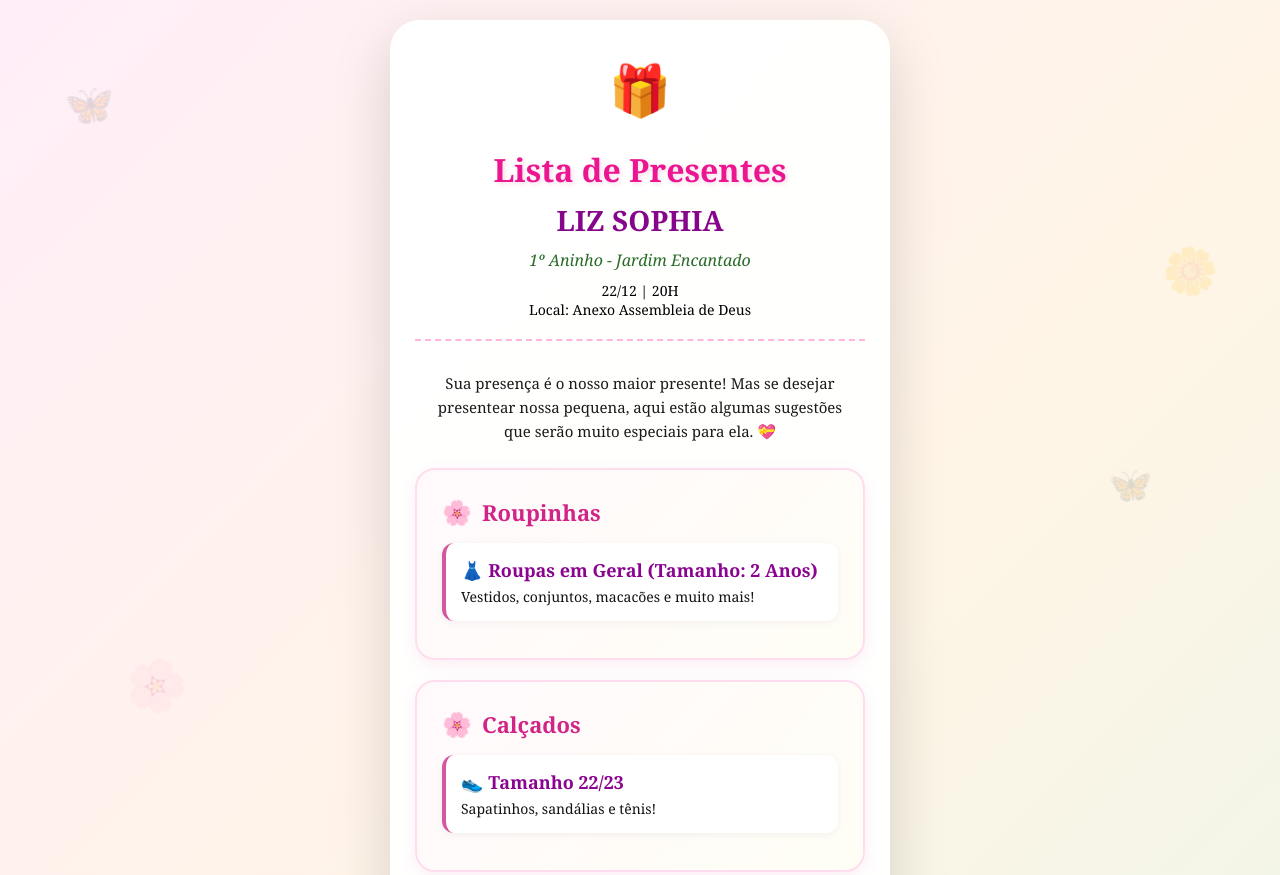
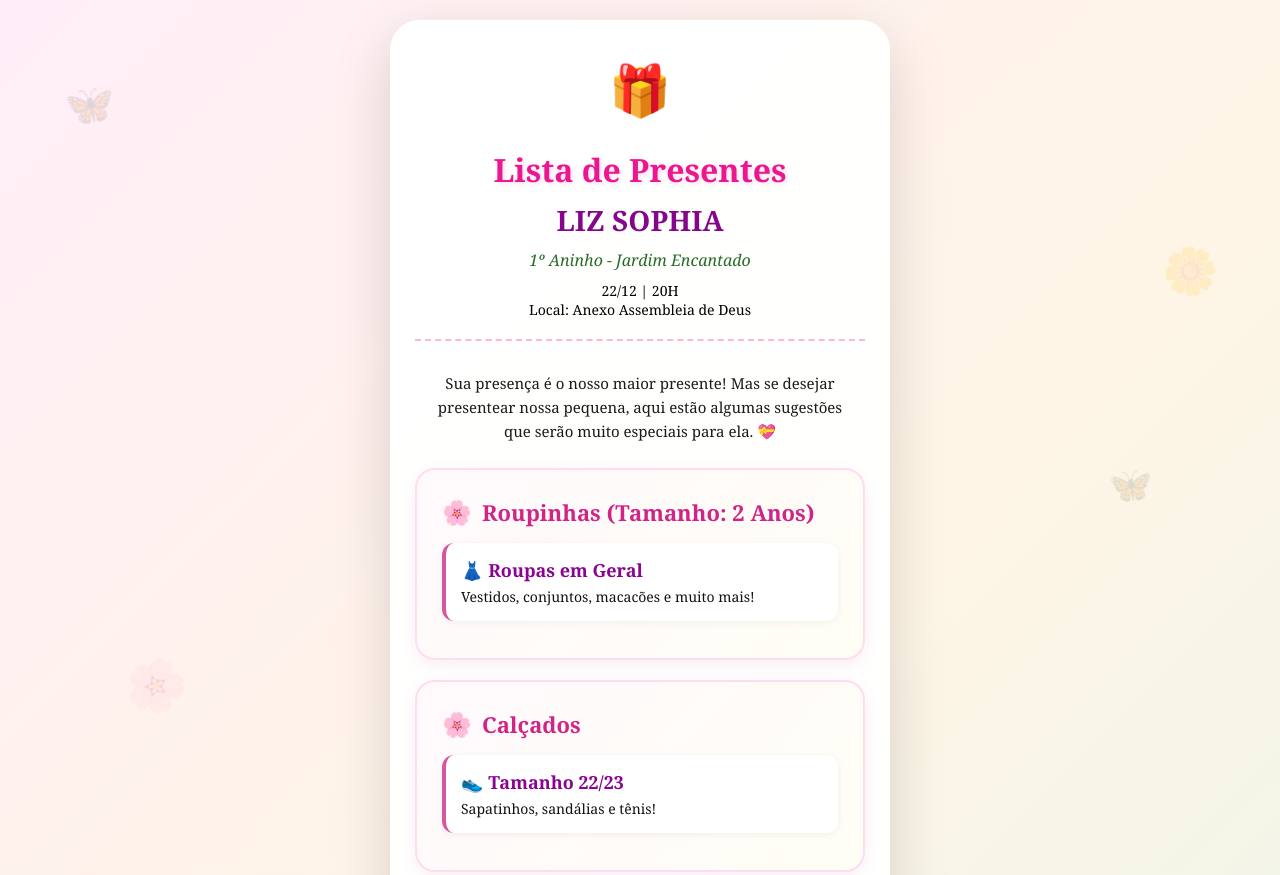
Before and after one commit to GesielNascimento/liz-aniverversario, a plain HTML site: page index.html in a window 1280 px wide. Shown: the top 875 px of the page. Drawn offline with Linux system fonts and the light colour scheme.

Commit message:
Atualizações

```diff
--- a/index.html
+++ b/index.html
@@ -280,9 +280,9 @@
         </div>
 
         <div class="gift-section">
-            <h2>Roupinhas</h2>
+            <h2>Roupinhas (Tamanho: 2 Anos)</h2>
             <div class="gift-item">
-                <h3>👗 Roupas em Geral (Tamanho: 2 Anos)</h3>
+                <h3>👗 Roupas em Geral</h3>
                 <p>Vestidos, conjuntos, macacões e muito mais!</p>
             </div>
         </div>
```
